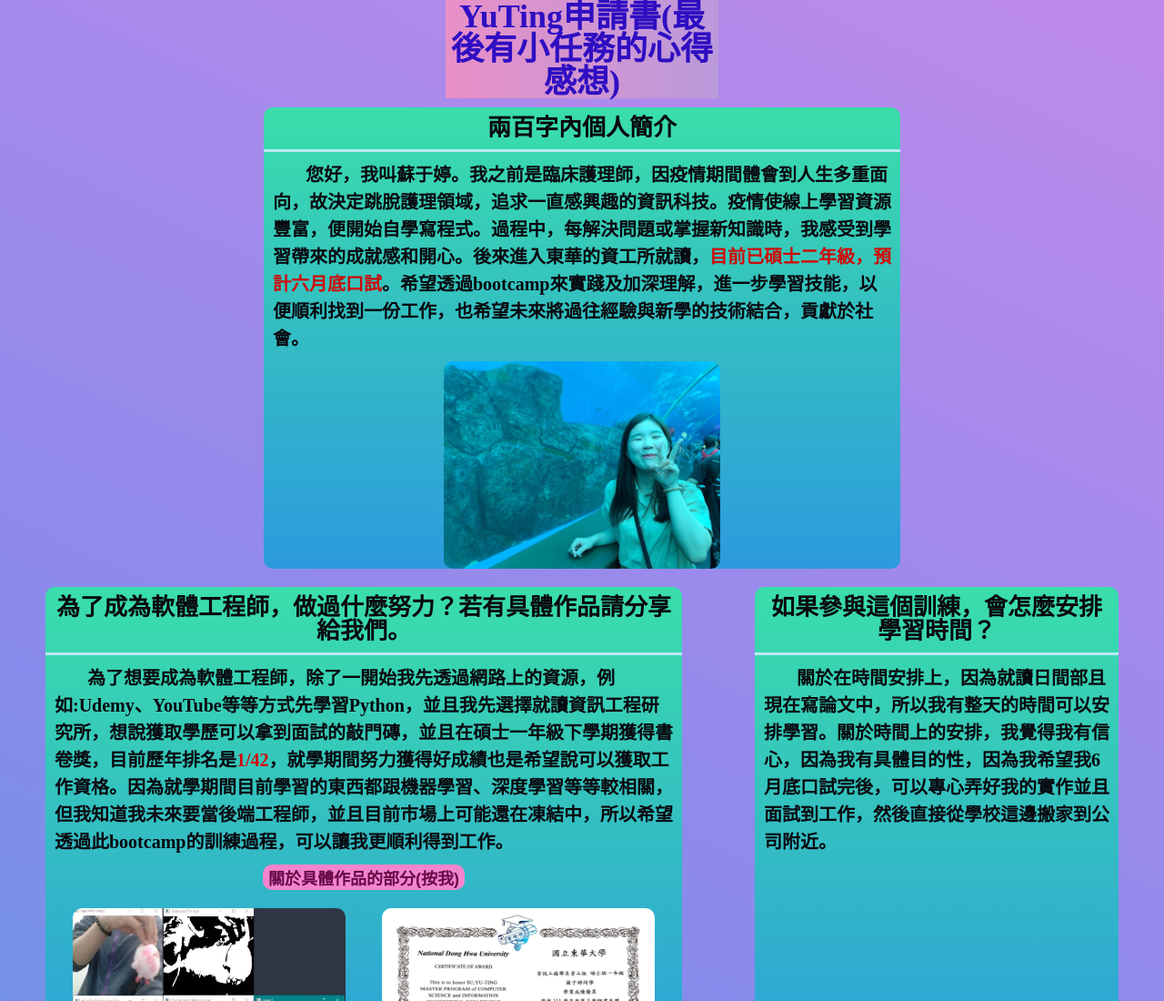
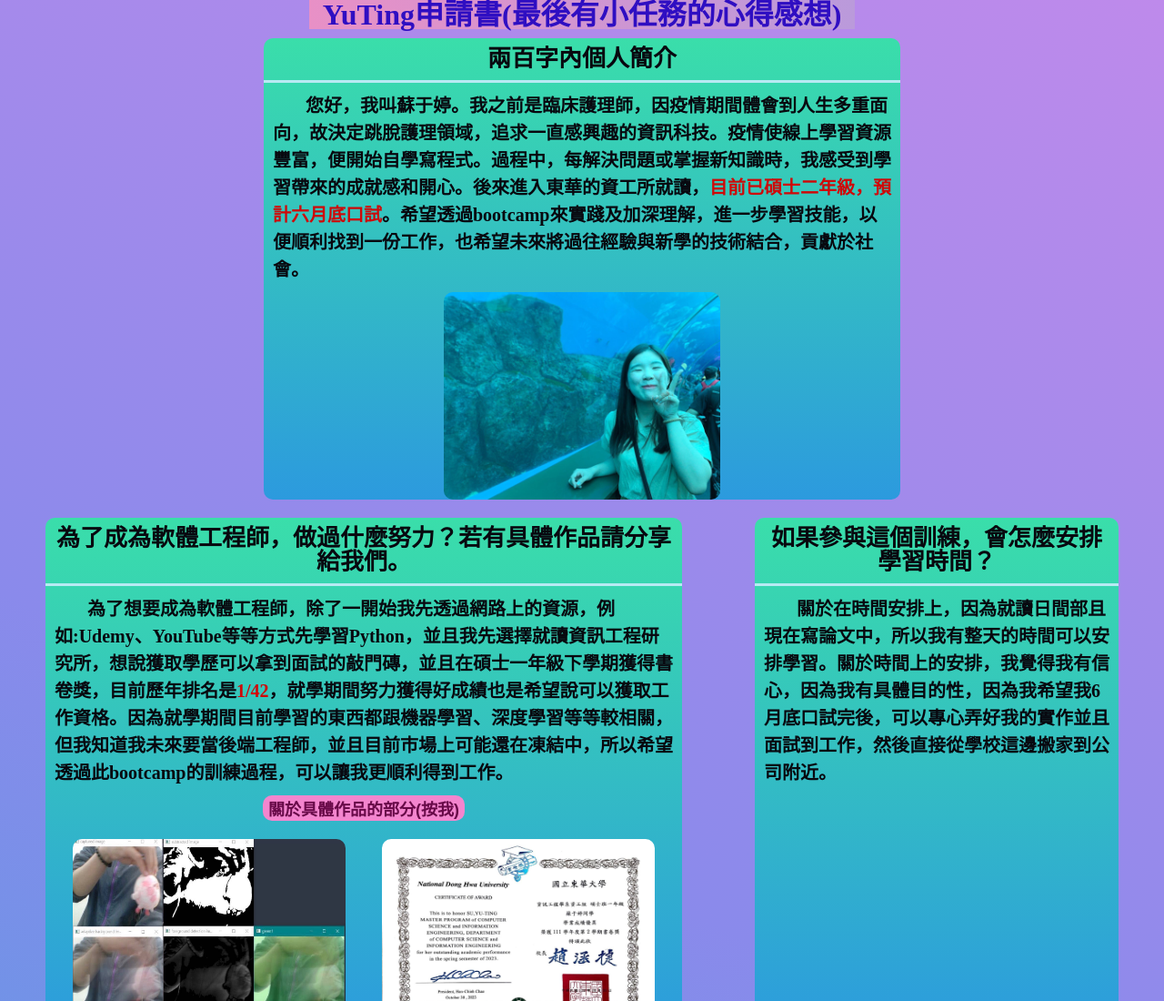
Before and after one commit to Amelia147957/Amelia147957.github.io, a plain HTML site: page index.html in a window 1280 px wide. Shown: the top 1100 px of the page at 91% size. Drawn offline with Linux system fonts and the light colour scheme.

Commit message:
Add files via upload

```diff
--- a/style.css
+++ b/style.css
@@ -136,11 +136,11 @@ body {
 
 h1 {
   color: #2f0ec2;
-  font-size: 36px;
+  font-size: 32px;
   font-weight: bold;
   text-align: center;
   background-image: linear-gradient(to right, #e890c6, #ba9adb);
-  width: 300px;
+  width: 600px;
   margin: 0 auto;
 }
 
```
